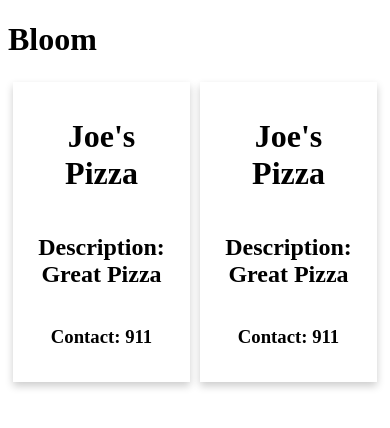
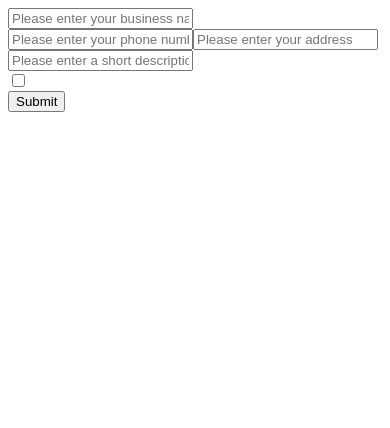
Before and after one commit to konative/bloom, a React (Create React App) app in the folder client/: page / in a window 390 px wide. Shown: the top 428 px of the page. Built offline with nearby package versions, Linux system fonts and the light colour scheme.

Commit message:
Updated Form Functionality
Added simple form inputs for business name, phone number, address, and a short description. Included checbox for accepting terms later on and a Submit button.

```diff
--- a/client/src/App.js
+++ b/client/src/App.js
@@ -1,11 +1,11 @@
 import React from 'react'
 import AllListings from "./components/AllListings/AllListings"
+import Form from "./components/Form/Form"
 
 function App() {
     return (
         <div>
-            <h1>Bloom</h1>
-            <AllListings></AllListings>
+            <Form></Form>
         </div>
     )
 }
--- a/client/src/components/form/form.js
+++ b/client/src/components/form/form.js
@@ -1,11 +1,29 @@
-import React from "react";
+import React, { useState } from "react";
 
-function form() {
+function Form() {
+
+    const [busName, setBusName] = useState("");
+    const [phoneNum, setPhoneNum] = useState("");
+    const [address, setAddress] = useState("");
+    const [desc, setDesc] = useState("");
+    const [termsAndCon, setTermsAndCon] = useState(false);
+
+
+
     return (
-        <div>
-            <h1>Form</h1>
-        </div>
-    )
+        <form>
+            <input placeholder='Please enter your business name' value={busName} onChange={e => setBusName(e.target.value)} required />
+            <br />
+            <input placeholder='Please enter your phone number' value={phoneNum} onChange={e => setPhoneNum(e.target.value)} required />
+            <input placeholder='Please enter your address' value={address} onChange={e => setAddress(e.target.value)} required />
+            <br />
+            <input placeholder='Please enter a short description about your business' value={desc} onChange={e => setDesc(e.target.value)} required />
+            <br />
+            <input type="checkbox" onChange={e => setTermsAndCon(e.target.value)} required />
+            <br />
+            <button>Submit</button>
+        </form>
+    );
 }
 
-export default form
+export default Form
```
Also changed, not shown: 1 other file (tests, documents, lock files or other folders).
